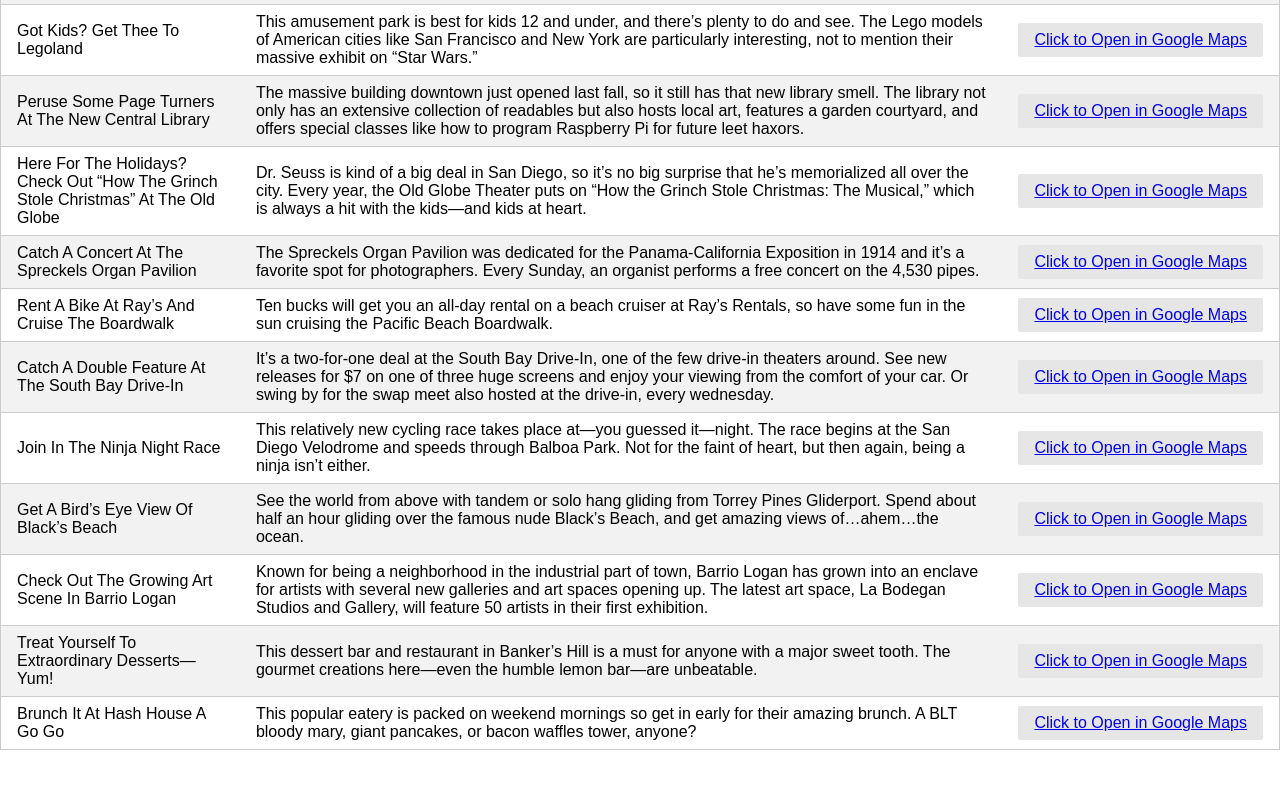
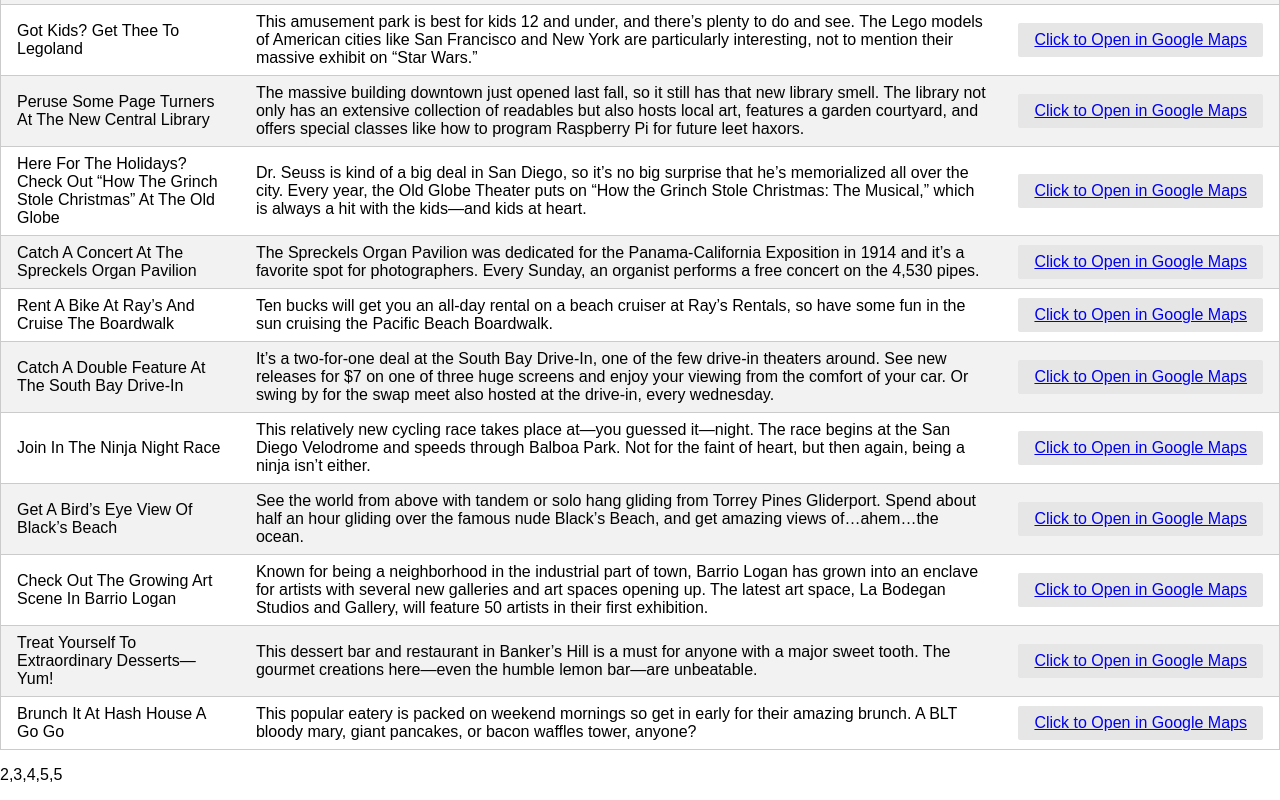
Before and after one commit to wishinghand/04-SanDiegoTopSpots, a plain HTML site: page index.html in a window 1280 px wide. Shown: the part 1272-2072 px from the top of the page. Before the commit the page ends 2022 px from the top, so only its background shows below. Drawn offline with Linux system fonts and the light colour scheme.

Commit message:
final version, added README

```diff
--- a/app.js
+++ b/app.js
@@ -1,5 +1,6 @@
 //data stored in variable in case we want to reference it later
 var resource = 'topSpots.json';
+var weird = [2,3,4,5,5];
 
 $( document ).ready(function() {
     //jquery method to grab data from resource
@@ -11,3 +12,5 @@
         })
     });
 });
+
+$('#test').append('<p>'+weird+'</p>')
--- a/index.html
+++ b/index.html
@@ -16,6 +16,7 @@
         </thead>
         <tbody id="tableBody"></tbody>
     </table>
+    <div id="test"></div>
     <script src="bower_components/jquery/dist/jquery.js"></script>
     <script src="app.js"></script>
 </body>
```
Also changed, not shown: 1 other file.
